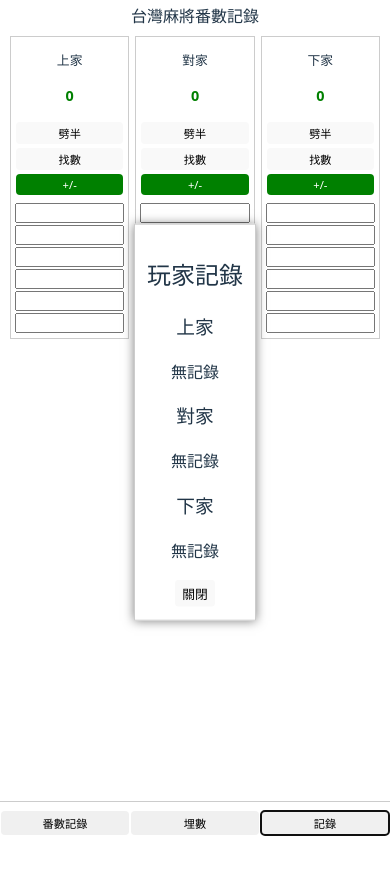
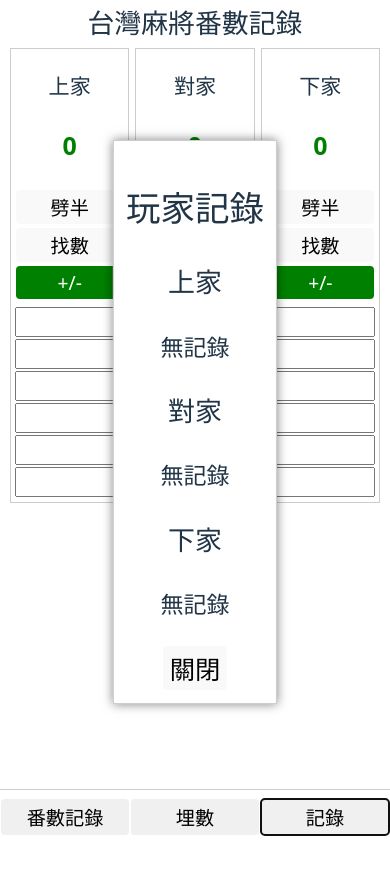
Before and after one commit to TerenceMKH/mahjong-score-pwa, a React (Vite) app: page / in a window 390 px wide. Both pictures are taken after a click on the button "記錄". Shown: the top 874 px of the page. Built offline with nearby package versions, Linux system fonts and the light colour scheme.

Commit message:
Mobile layout fixes

```diff
--- a/index.html
+++ b/index.html
@@ -3,7 +3,7 @@
   <head>
     <meta charset="UTF-8" />
     <link rel="icon" type="image/svg+xml" href="/vite.svg" />
-    <meta name="viewport" content="width=device-width, initial-scale=1.0" />
+    <meta name="viewport" content="width=device-width, initial-scale=1.0, maximum-scale=1.0, user-scalable=no">
     <title>mahjong-score-pwa</title>
   </head>
   <body>
--- a/src/App.css
+++ b/src/App.css
@@ -5,6 +5,7 @@
   overflow-x: hidden;
   position: relative;
   min-height: 100vh;
+  font-size: 1.2em; /* Base font increase for bigger text */
 }
 
 .app-header {
@@ -15,7 +16,7 @@
 }
 
 .app-header h1 {
-  font-size: 1.2em;
+  font-size: 1.8em; /* Bigger title */
   margin: 0;
 }
 
@@ -57,7 +58,7 @@
 input {
   margin: 1px 0;
   padding: 3px;
-  font-size: 0.8em;
+  font-size: 1.1em; /* Bigger input text */
   width: 100%;
   box-sizing: border-box;
 }
@@ -67,7 +68,7 @@ button {
   margin: 1px;
   border-radius: 4px;
   cursor: pointer;
-  font-size: 0.8em;
+  font-size: 1.1em; /* Bigger button text */
   flex: 1;
 }
 
@@ -87,6 +88,7 @@ button {
   max-height: 80vh;
   overflow: auto;
   z-index: 10;
+  font-size: 1.2em; /* Bigger dialog text */
 }
 
 .check-inputs {
@@ -97,16 +99,16 @@ button {
 }
 
 .check-inputs input[type="text"] {
-  width: 60px;
+  width: 70px; /* Slightly bigger for readability */
   padding: 4px;
-  font-size: 0.8em;
+  font-size: 1.1em;
   margin-right: 2px;
 }
 
 .check-inputs input[type="number"] {
-  width: 60px;
+  width: 70px;
   padding: 4px;
-  font-size: 0.8em;
+  font-size: 1.1em;
 }
 
 .balanced {
@@ -135,7 +137,7 @@ button {
 
 .footer button {
   padding: 6px;
-  font-size: 0.8em;
+  font-size: 1.1em; /* Bigger footer text */
   background: #f0f0f0;
   border: none;
   cursor: pointer;
@@ -146,23 +148,23 @@ button {
 /* Mobile optimizations (under 767px) */
 @media (max-width: 767px) {
   .app-header h1 {
-    font-size: 1em;
+    font-size: 1.4em; /* Adjusted bigger */
   }
 
   .player-card h2 {
-    font-size: 0.8em;
+    font-size: 1.1em;
   }
 
   .player-card h3 {
-    font-size: 0.9em;
+    font-size: 1.3em;
   }
 }
 
 /* Extra-small screens (under 400px) - Stack buttons vertically */
 @media (max-width: 399px) {
   .buttons {
-    flex-direction: column; /* Stack buttons in rows */
-    gap: 2px; /* Space between stacked buttons */
+    flex-direction: column; /* Stack buttons */
+    gap: 2px;
   }
 
   .player-card {
@@ -171,16 +173,16 @@ button {
 
   .buttons button {
     padding: 2px 4px;
-    font-size: 0.7em;
+    font-size: 1em; /* Keep readable */
   }
 
   .inputs input {
     padding: 2px;
-    font-size: 0.7em;
+    font-size: 1em;
   }
 
   .footer button {
-    font-size: 0.7em;
+    font-size: 1em;
     padding: 4px;
   }
 }
--- a/src/App.jsx
+++ b/src/App.jsx
@@ -1,5 +1,5 @@
 import React, { useState, useEffect } from 'react';
-import './App.css'; // This links to the CSS file
+import './App.css';
 
 function App() {
   const playerNames = ['上家', '對家', '下家'];
@@ -8,11 +8,10 @@ function App() {
   const [isNegative, setIsNegative] = useState([false, false, false]);
   const [playerRecords, setPlayerRecords] = useState([null, null, null]);
   const [showRecordsDialog, setShowRecordsDialog] = useState(false);
-  const [showCheckDialog, setShowCheckDialog] = useState(false); // State for check dialog
-  const [checkNames, setCheckNames] = useState(['玩家1', '玩家2', '玩家3', '玩家4']); // Editable names
-  const [checkInputs, setCheckInputs] = useState(['', '', '', '']); // Inputs default to empty strings
+  const [showCheckDialog, setShowCheckDialog] = useState(false);
+  const [checkNames, setCheckNames] = useState(['玩家1', '玩家2', '玩家3', '玩家4']);
+  const [checkInputs, setCheckInputs] = useState(['', '', '', '']);
 
-  // Load records from localStorage on mount
   useEffect(() => {
     const savedRecords = JSON.parse(localStorage.getItem('playerRecords'));
     if (savedRecords) {
@@ -20,7 +19,6 @@ function App() {
     }
   }, []);
 
-  // Save records to localStorage on change
   useEffect(() => {
     localStorage.setItem('playerRecords', JSON.stringify(playerRecords));
   }, [playerRecords]);
@@ -37,12 +35,12 @@ function App() {
     for (let i = 0; i < currentScores[playerIndex].length; i++) {
       if (i === 0) {
         total += currentScores[playerIndex][i];
-      } else if (currentScores[playerIndex][i] > 0) { // Assuming non-zero means "not empty"
+      } else if (currentScores[playerIndex][i] > 0) {
         total = Math.ceil(total * 1.5) + currentScores[playerIndex][i];
       }
     }
     const newTotals = [...totalScores];
-    newTotals[playerIndex] = isNegative[playerIndex] ? -total : total;
+    newTotals[playerIndex] = isNegative[playerIndex] ? -Math.abs(total) : Math.abs(total); // Force sign, even on 0
     setTotalScores(newTotals);
   };
 
@@ -50,7 +48,7 @@ function App() {
     const newNegative = [...isNegative];
     newNegative[playerIndex] = !newNegative[playerIndex];
     setIsNegative(newNegative);
-    calculateTotalScore(playerIndex);
+    calculateTotalScore(playerIndex); // Immediate recalc
   };
 
   const kickHalf = (playerIndex) => {
@@ -77,33 +75,28 @@ function App() {
     setScores(newScores);
   };
 
-  const normalizeScore = (score) => (score === 0 ? '0' : score.toString());
+  const normalizeScore = (score, isNeg) => {
+    if (score === 0 && isNeg) return '-0'; // Show sign for negative zero
+    return score.toString();
+  };
 
-  // Function to update check names
   const updateCheckName = (index, value) => {
     const newNames = [...checkNames];
     newNames[index] = value;
     setCheckNames(newNames);
   };
 
-  // Function to update check inputs (allow empty strings)
   const updateCheckInput = (index, value) => {
     const newInputs = [...checkInputs];
-    newInputs[index] = value; // Keep as string, can be empty
+    newInputs[index] = value;
     setCheckInputs(newInputs);
   };
 
-  // Compute sum, treating empty as 0
   const checkSum = checkInputs.reduce((acc, val) => acc + (parseInt(val) || 0), 0);
 
-  // Reset function for "番數記錄" button (closes dialogs, optional reset scores if needed)
   const resetMainView = () => {
     setShowRecordsDialog(false);
     setShowCheckDialog(false);
-    // Optional: Reset scores if you want a full reset
-    // setScores(playerNames.map(() => Array(6).fill(0)));
-    // setTotalScores([0, 0, 0]);
-    // setIsNegative([false, false, false]);
   };
 
   return (
@@ -116,7 +109,7 @@ function App() {
           <div key={i} className="player-card">
             <h2>{name}</h2>
             <h3 className={totalScores[i] >= 0 ? 'positive' : 'negative'}>
-              {normalizeScore(totalScores[i])}
+              {normalizeScore(totalScores[i], isNegative[i])}
             </h3>
             <div className="buttons">
               <button onClick={() => kickHalf(i)}>劈半</button>
@@ -149,7 +142,7 @@ function App() {
           {playerNames.map((name, i) => (
             <div key={i}>
               <h3>{name}</h3>
-              <p>{playerRecords[i] == null ? '無記錄' : `最新記錄: ${normalizeScore(playerRecords[i])}`}</p>
+              <p>{playerRecords[i] == null ? '無記錄' : `最新記錄: ${normalizeScore(playerRecords[i], false)}`}</p>
             </div>
           ))}
           <button onClick={() => setShowRecordsDialog(false)}>關閉</button>
@@ -212,7 +205,7 @@ function App() {
         <button onClick={resetMainView}>番數記錄</button>
         <button onClick={() => {
           setShowCheckDialog(true);
-          setCheckInputs(['', '', '', '']); // Reset inputs
+          setCheckInputs(['', '', '', '']);
         }}>埋數</button>
         <button onClick={() => setShowRecordsDialog(true)}>記錄</button>
       </div>
```
Also changed, not shown: 6 other files (tests, documents, lock files or other folders).
